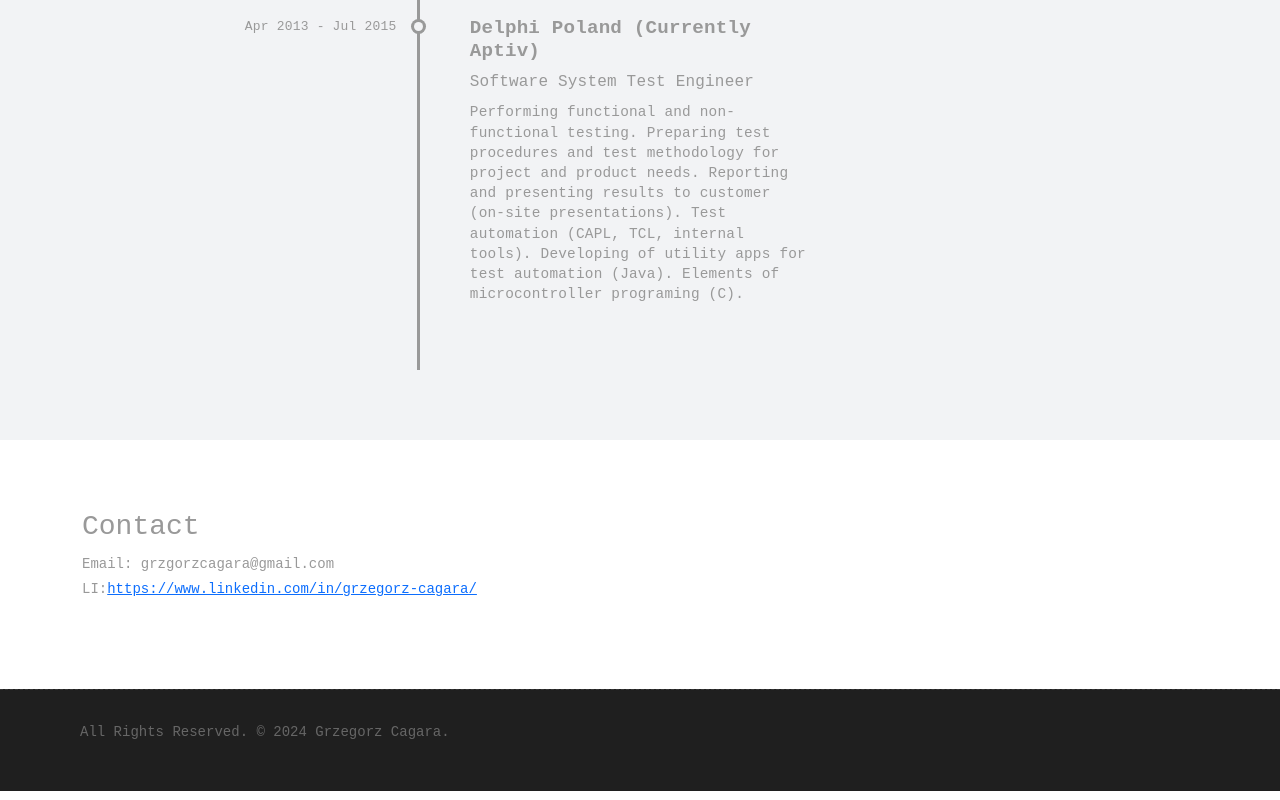
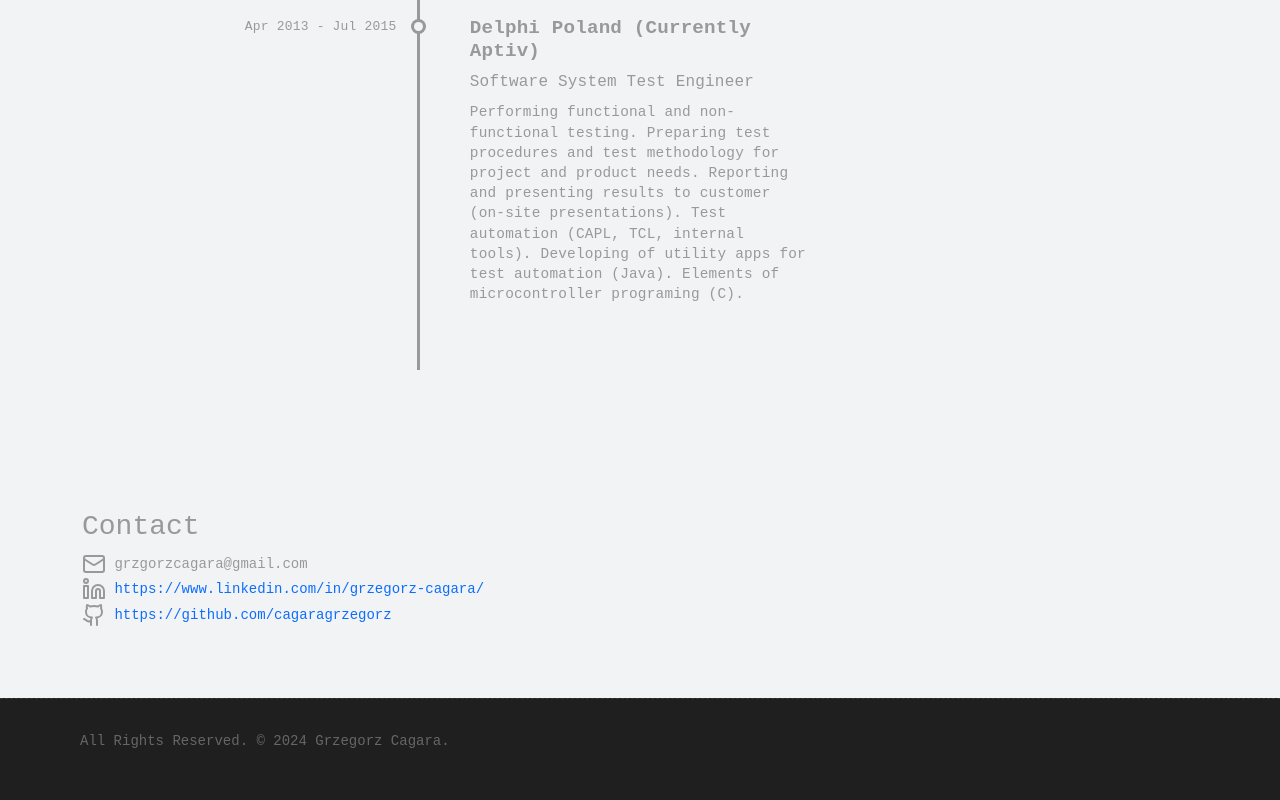
Before and after one commit to cagaragrzegorz/cagaragrzegorz.github.io, a React (Create React App) app: page / in a window 1280 px wide. Shown: the part 2669-3469 px from the top of the page. Built offline with nearby package versions, Linux system fonts and the light colour scheme.

Commit message:
*extend contact section

```diff
--- a/src/components/Contact.tsx
+++ b/src/components/Contact.tsx
@@ -1,21 +1,29 @@
 import React from 'react'
 import Container from 'react-bootstrap/Container'
 import Row from 'react-bootstrap/Row'
+import { Github, Linkedin, Mail } from 'lucide-react'
 
 export const Contact: React.FC = () => {
     return (
-        <div id="contact" className="navSection section wb">
+        <div id="contact" className="navSection section lb">
             <Container>
                 <Row>
                     <h3>Contact</h3>
-                    <p>
-                        Email: grzgorzcagara@gmail.com
-                        <br />
-                        LI:
-                        <a href="https://www.linkedin.com/in/grzegorz-cagara/">
+                    <div>
+                        <Mail />&nbsp;grzgorzcagara@gmail.com
+                    </div>
+                    <div>
+                        <Linkedin />&nbsp;
+                        <a href="https://www.linkedin.com/in/grzegorz-cagara/" style={{textDecoration: 'none'}}>
                             https://www.linkedin.com/in/grzegorz-cagara/
                         </a>
-                    </p>
+                    </div>
+                    <div>
+                        <Github />&nbsp;
+                        <a href="https://github.com/cagaragrzegorz" style={{textDecoration: 'none'}}>
+                            https://github.com/cagaragrzegorz
+                        </a>
+                    </div>
                 </Row>
             </Container>
         </div>
```
